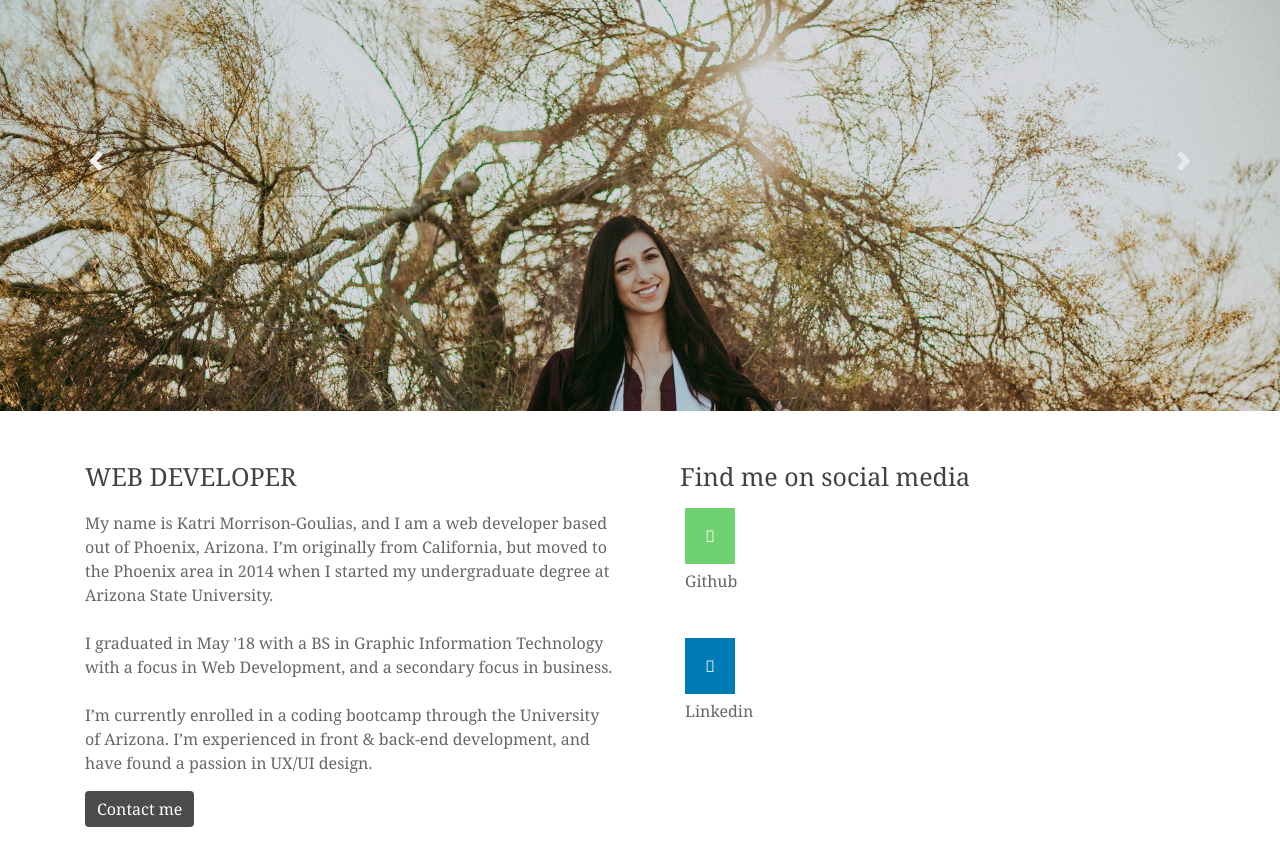
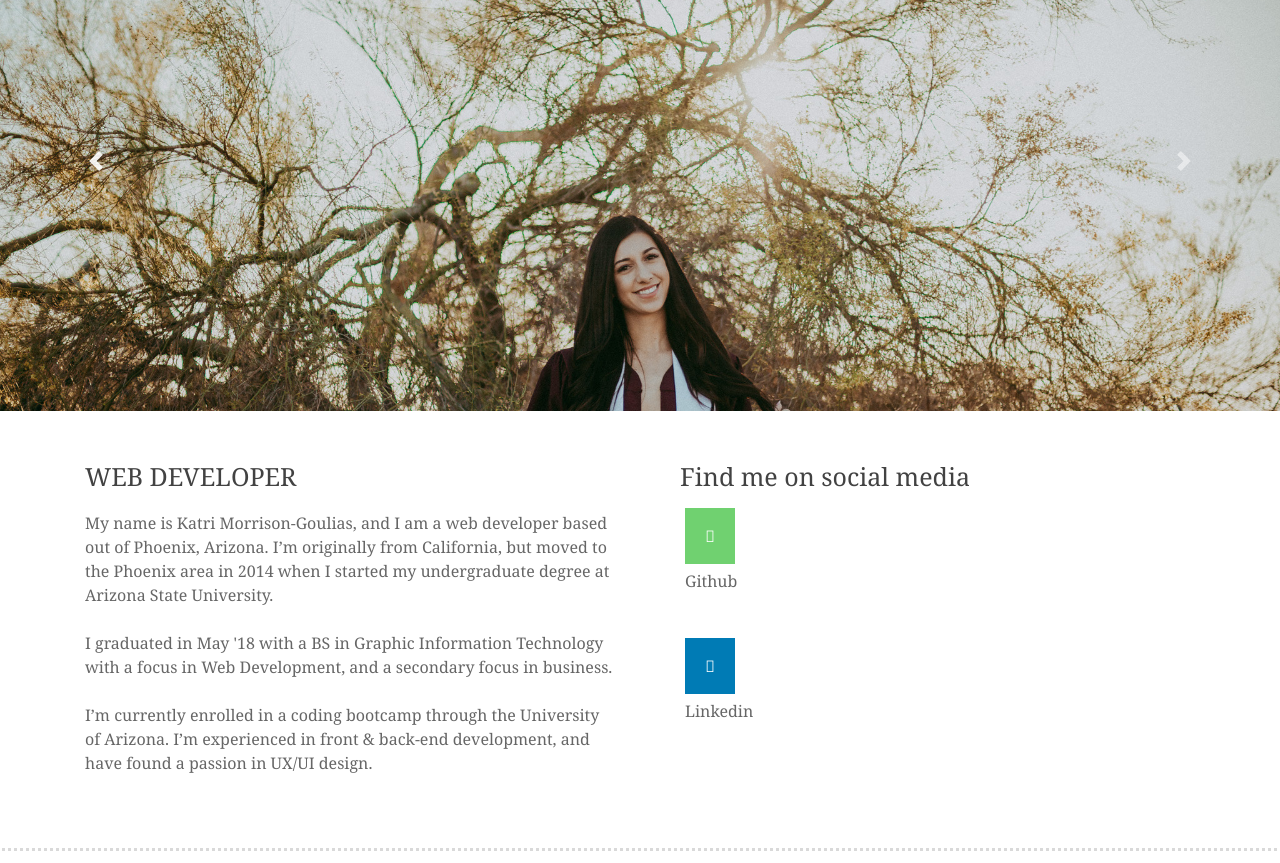
Before and after one commit to katrimg/basic-portfolio, a plain HTML site: page index.html in a window 1280 px wide. Shown: the part 89-952 px from the top of the page. Drawn offline with nearby package versions, Linux system fonts and the light colour scheme.

Commit message:
deleted button

```diff
--- a/index.html
+++ b/index.html
@@ -77,7 +77,7 @@
             I’m currently enrolled in a coding bootcamp through the University of Arizona. I’m experienced in front & back-end development, and have found a passion in UX/UI design.
 
         </p>
-        <a href="contact.html" class="btn btn-primary" style="background-color:rgb(77, 76, 76); border:none;">Contact me</a>
+        <!-- <a href="contact.html" class="btn btn-primary" style="background-color:rgb(77, 76, 76); border:none;">Contact me</a> -->
       </div>
 
 
```
